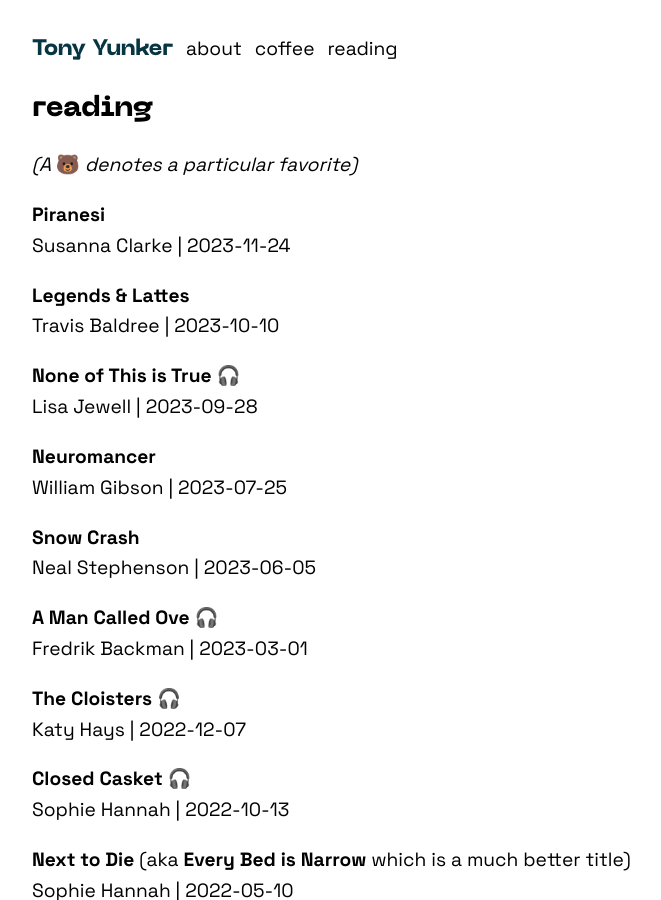
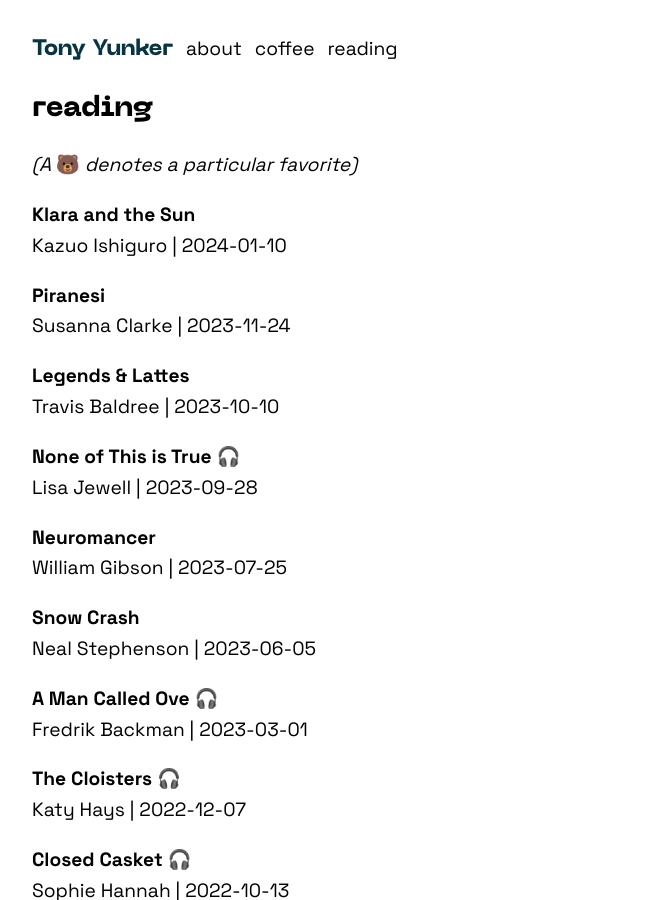
Before and after one commit to ayunker/ayunker.github.io, a Jekyll site: the page built from logs/reading.md, in a window 1280 px wide and 900 px high. Shown: the whole window, without its empty margins (128-789 px from the left). Built offline with Jekyll 4.4.1, drawn with Linux system fonts in a browser that asks for light colours.

Commit message:
UPDATE books list

```diff
--- a/logs/reading.md
+++ b/logs/reading.md
@@ -8,6 +8,9 @@ title: reading
   🐻
   <em>denotes a particular favorite)</em>
 </span>
+
+**Klara and the Sun**\\
+<span class="grey-text">Kazuo Ishiguro \| 2024-01-10</span>
 
 **Piranesi**\\
 <span class="grey-text">Susanna Clarke \| 2023-11-24</span>
```
